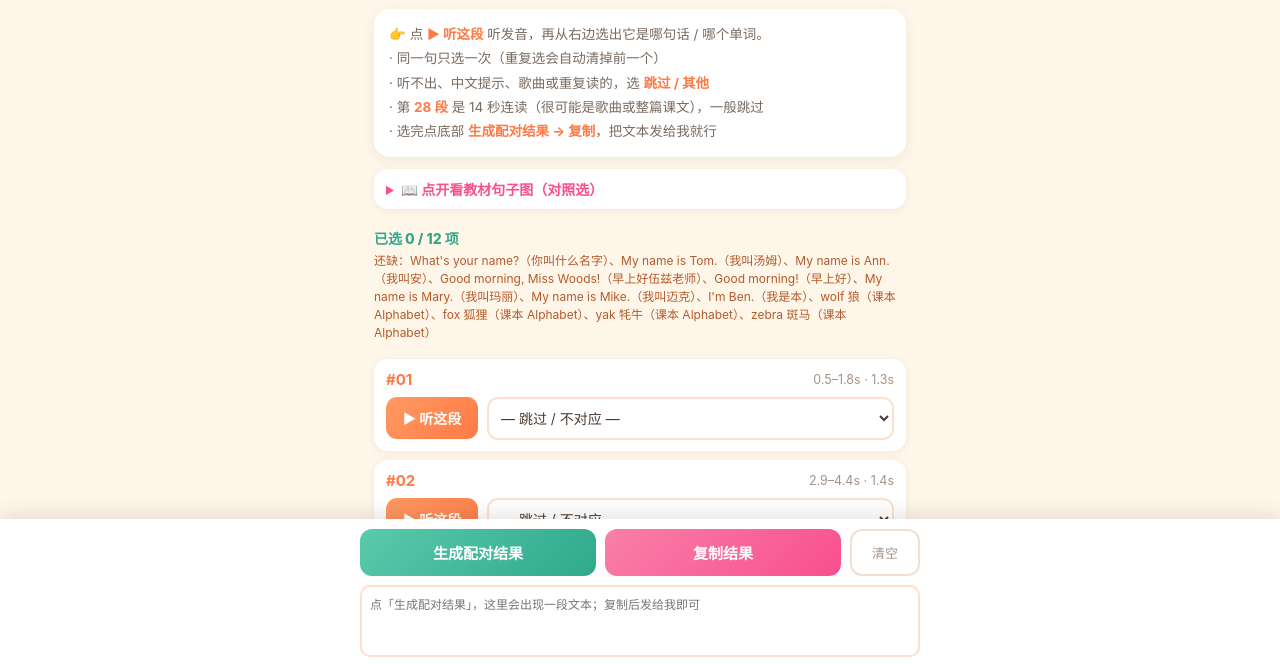
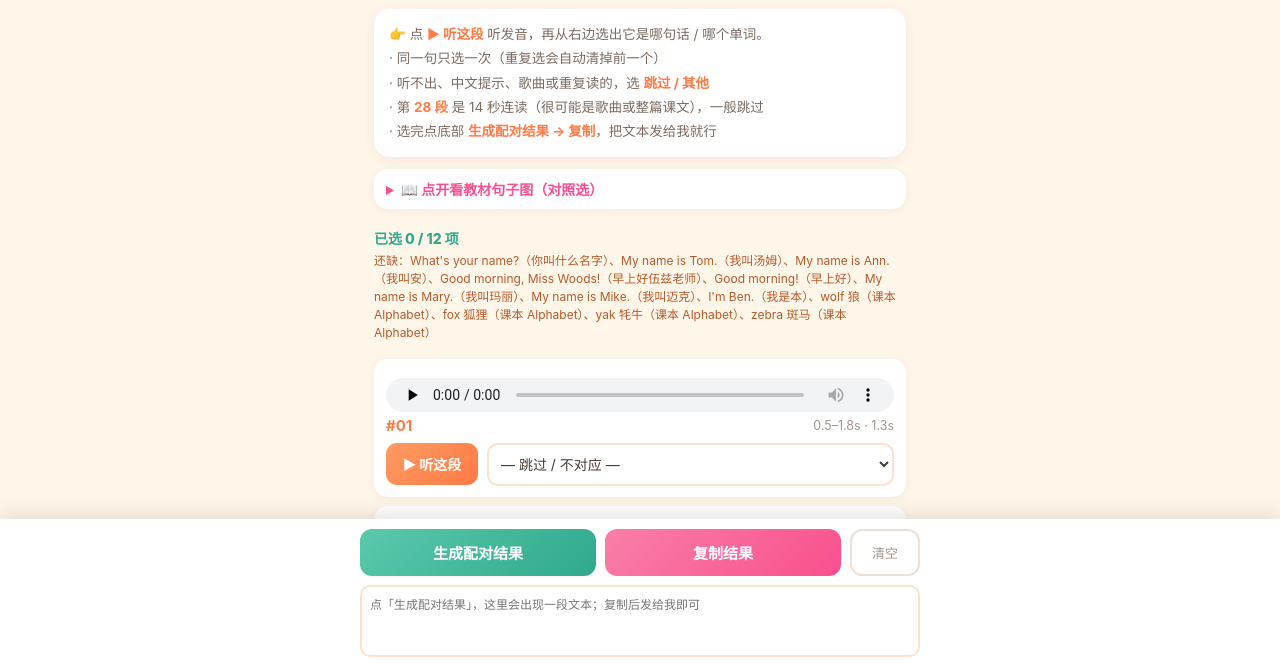
Before and after one commit to Christine-tingting/wxyz-read, a plain HTML site: page match.html in a window 1280 px wide. Shown: the part 103-767 px from the top of the page. Drawn offline with Linux system fonts and the light colour scheme.

Commit message:
Add U7 audio matching tool with textbook sentence gallery

```diff
--- a/match.html
+++ b/match.html
@@ -42,6 +42,7 @@
          font-size:13px; color:#A3938A; font-family:inherit;}
   textarea{width:100%; height:72px; margin-top:9px; border:2px solid #FFE0CC; border-radius:10px;
            padding:8px; font-size:12px; font-family:monospace; resize:none; color:#4A3B32;}
+  .naudio{width:100%;height:34px;margin-top:8px;}
   .gallery{margin:10px 0;background:#fff;border-radius:14px;padding:10px 12px;box-shadow:0 2px 9px rgba(74,59,50,.07);}
   .gallery summary{cursor:pointer;font-size:14px;font-weight:800;color:var(--pink);}
   .gallery figure{margin:10px 0 0;}
@@ -138,7 +139,10 @@ META.forEach(function(m, idx){
   var init = saved[String(m.i)] || 'skip';
   sel.value = init;
 
-  ctrl.appendChild(btn); ctrl.appendChild(sel);
+  var na = document.createElement('audio');
+  na.className = 'naudio'; na.controls = true; na.preload = 'none';
+  na.src = SEG[idx];
+  ctrl.appendChild(btn); ctrl.appendChild(sel); row.appendChild(na);
   row.appendChild(meta); row.appendChild(ctrl);
   list.appendChild(row);
   selects.push(sel);
```
